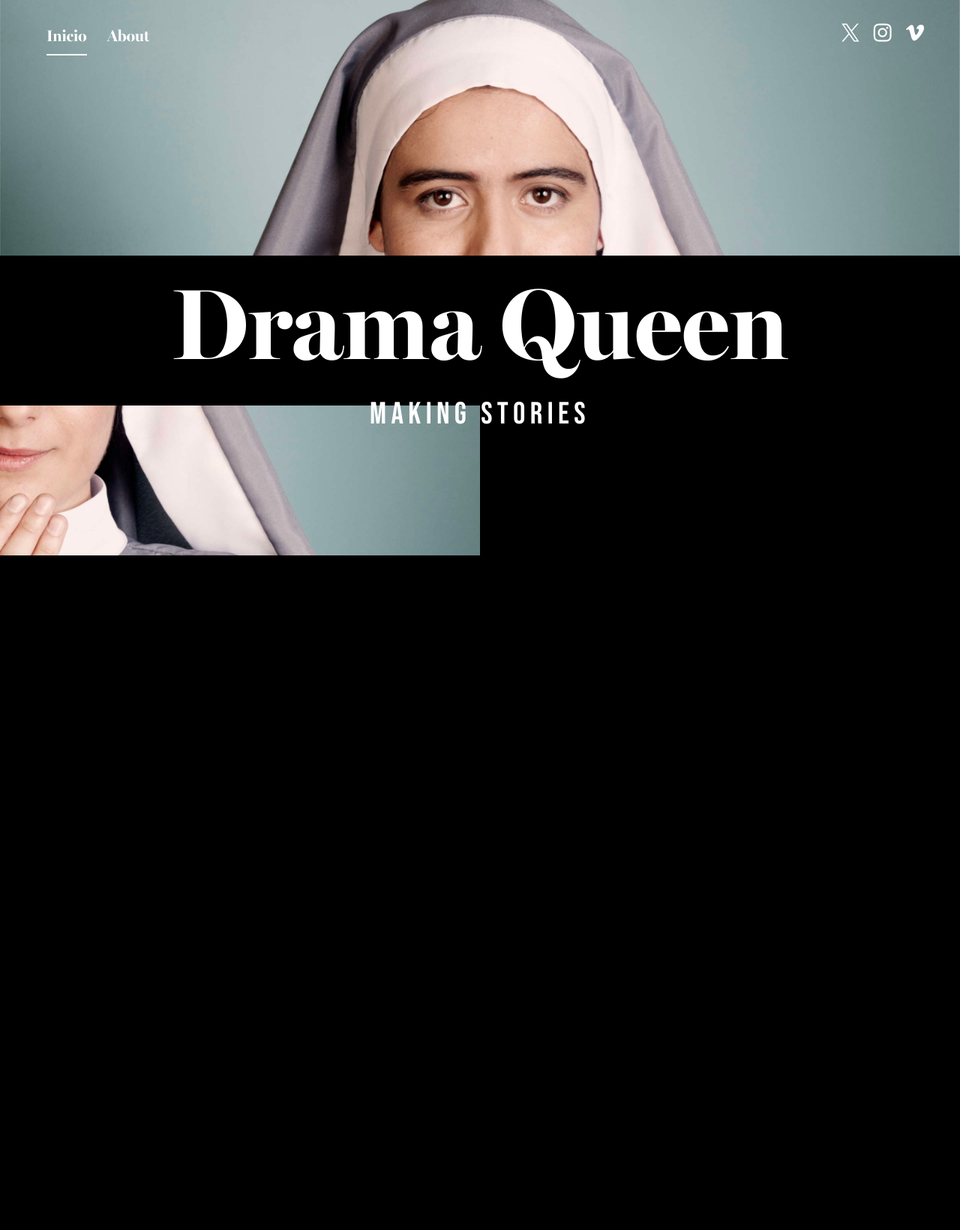
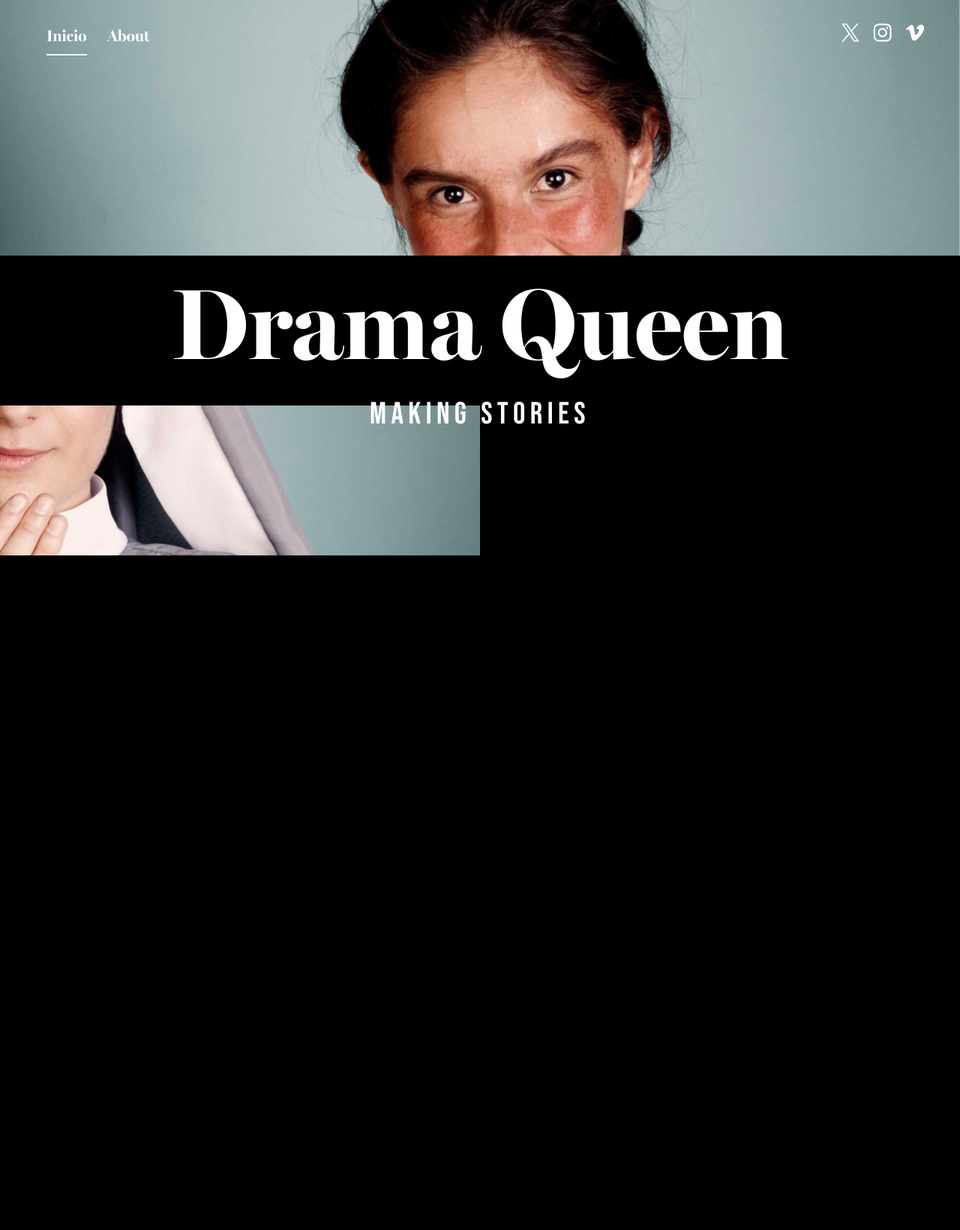
Before and after one commit to dramaqueenw/dramaqueenw.github.io, a Jekyll site: the page built from index.md, in a window 1280 px wide. Shown: the whole page at 75% size. Built offline with Jekyll 4.4.1, drawn with Linux system fonts in a browser that asks for light colours; nearby versions of some CDN libraries; some web fonts are replaced.

Commit message:
foto rita

```diff
--- a/_layouts/home.html
+++ b/_layouts/home.html
@@ -73,6 +73,9 @@
 					            <img src="/assets/images/home-slideshow/viuda-arriba-desk.jpg" alt="" uk-cover>
 					        </div>
 					        <div>
+					            <img src="/assets/images/home-slideshow/rita-arriba-desk.jpg" alt="" uk-cover>
+					        </div>
+					        <div>
 					            <img src="/assets/images/home-slideshow/monja-arriba-desk.jpg" alt="" uk-cover>
 					        </div>
 					        <div>
@@ -100,6 +103,9 @@
 					            <img src="/assets/images/home-slideshow/monja-abajo-desk.jpg" alt="" uk-cover>
 					        </div>
 					        <div>
+					            <img src="/assets/images/home-slideshow/rita-abajo-desk.jpg" alt="" uk-cover>
+					        </div>
+					        <div>
 					            <img src="/assets/images/home-slideshow/viuda-abajo-desk.jpg" alt="" uk-cover>
 					        </div>
 					    </div>
```
Also changed, not shown: assets/images/home-slideshow/rita-abajo-desk.jpg (added), assets/images/home-slideshow/rita-arriba-desk.jpg (added), 3 other files.
